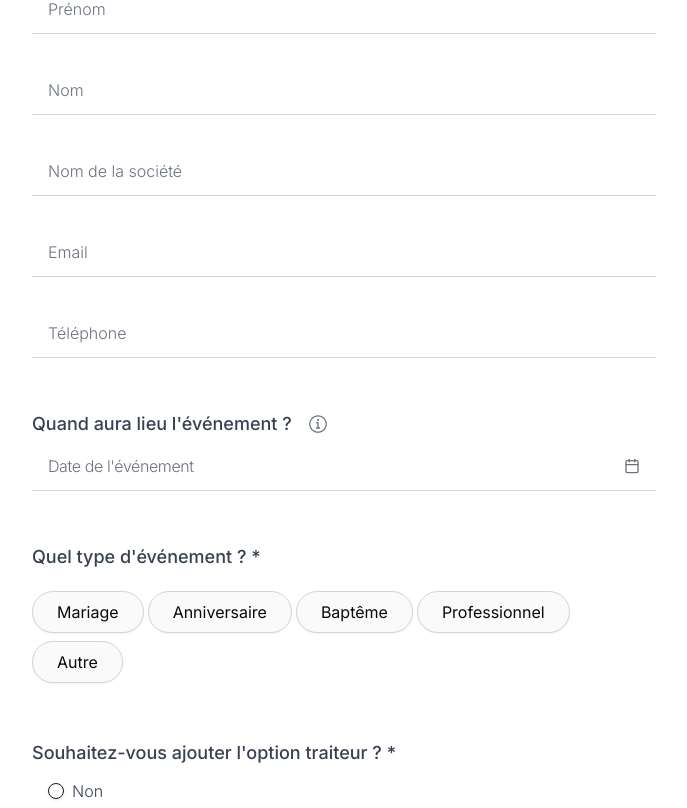
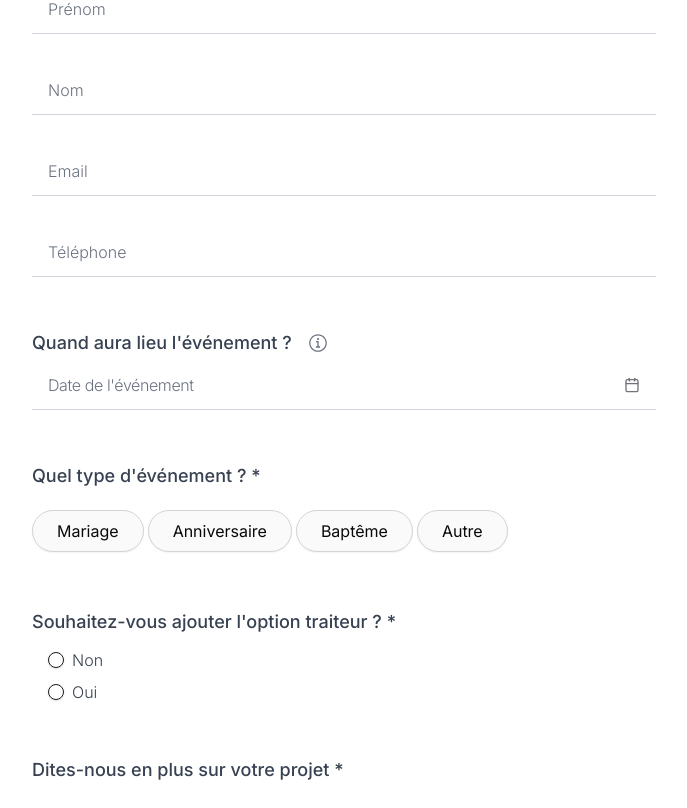
Before and after one commit to Void-Software-Inc/mg-evenementiel, a Next.js app: page /contact in a window 1280 px wide. Shown: the part 591-1399 px from the top of the page, without its empty margins (296-983 px from the left). Built offline with nearby package versions, Linux system fonts and the light colour scheme.

Commit message:
Removed all references to Corporate Events

```diff
--- a/src/app/contact/components/ContactForm.tsx
+++ b/src/app/contact/components/ContactForm.tsx
@@ -28,7 +28,6 @@ import {
   export interface FormData {
     prenom: string;
     nom: string;
-    societe: string;
     email: string;
     telephone: string;
     date?: DateRange | null;
@@ -38,7 +37,6 @@ import {
   const formSchema = z.object({
     prenom: z.string().min(2, "Veuillez renseignez votre prénom").max(50, "Limite de 50 caractères dépassée"),
     nom: z.string().min(2, "Veuillez renseignez votre nom").max(20, "Limite de 50 caractères dépassée"),
-    societe: z.string(),
     email: z.string().email("Adresse email invalide"),
     telephone: z.string().min(10, "Numéro de téléphone invalide").max(10, "Numéro de téléphone invalide").regex(/^\d{10}$/, "Le numéro de téléphone doit uniquement contenir des chiffres"),
     date: z.any().optional(),
@@ -65,7 +63,6 @@ import {
       defaultValues: {
         prenom: "",
         nom: "",
-        societe: "",
         email: "",
         telephone: "",
         date: undefined,
@@ -101,7 +98,6 @@ import {
           body: JSON.stringify({
             prenom: values.prenom,
             nom: values.nom,
-            societe: values.societe,
             email: values.email,
             telephone: values.telephone,
             date: date ? `${date.from ? format(date.from, 'dd LLL, y', { locale: fr }) : ''} - ${date.to ? format(date.to, 'dd LLL, y', { locale: fr }) : ''}` : "Aucune date sélectionnée",
@@ -171,19 +167,6 @@ import {
                 )}
               />
 
-            <FormField
-                control={form.control}
-                name="societe"
-                render={({ field }) => (
-                  <FormItem>
-                    <FormControl>
-                      <Input placeholder="Nom de la société" {...field} />
-                    </FormControl>
-                    <FormMessage className="text-left" />
-                  </FormItem>
-                )}
-              />
-
               <FormField
                 control={form.control}
                 name="email"
@@ -243,7 +226,6 @@ import {
                 <button type="button" className={getButtonClass('Mariage')} onClick={() => handleButtonClick('Mariage')}>Mariage</button>
                         <button type="button" className={getButtonClass('Anniversaire')} onClick={() => handleButtonClick('Anniversaire')}>Anniversaire</button>
                         <button type="button" className={getButtonClass('Baptême')} onClick={() => handleButtonClick('Baptême')}>Baptême</button>
-                        <button type="button" className={getButtonClass('Professionnel')} onClick={() => handleButtonClick('Professionnel')}>Professionnel</button>
                         <button type="button" className={getButtonClass('Autre')} onClick={() => handleButtonClick('Autre')}>Autre</button>
                 </div>
                 <FormMessage className="text-left" />
--- a/src/app/infos/components/Faq.tsx
+++ b/src/app/infos/components/Faq.tsx
@@ -13,7 +13,7 @@ export default function Faq() {
     const faqItems = [
         {
             question: "Quels types d'événements couvrez-vous ?",
-            answer: "Nous sommes spécialisés dans la location de matiériel pour les mariages, anniversaires, baptêmes, événements professionnels et autres occasions dans le même esprit."
+            answer: "Nous sommes spécialisés dans la location de matiériel pour les mariages, anniversaires, baptêmes, et autres occasions dans le même esprit."
         },
         {
             question: "Offrez-vous des services de livraison et d'installation pour les meubles et décorations ?",
--- a/src/app/realisations/components/FilterControls.tsx
+++ b/src/app/realisations/components/FilterControls.tsx
@@ -31,12 +31,12 @@ const FilterControls: React.FC<FilterControlsProps> = ({ initialFilters }) => {
 
   const imageRefs = useRef<(HTMLDivElement | null)[]>([]);
 
-  const types = ["Tout", "Mariage", "Baptême", "Anniversaire", "Traiteur", "Professionnel", "Autre"];
+  const types = ["Tout", "Mariage", "Baptême", "Anniversaire", "Traiteur", "Autre"];
 
   const staticImages: ImageData[] = [
     { src: "https://supabase.mge-dashboard.pro/storage/v1/object/public/mge-website-images/realisations/portrait/felix-manuel-almonte-ulloa-idJeiwIdZTo-unsplash_1_.webp", alt: "Portrait 1", isPortrait: true, type: "Mariage" },
     { src: "https://supabase.mge-dashboard.pro/storage/v1/object/public/mge-website-images/realisations/paysage/engin-akyurt-i3rFV6ULk-o-unsplash_1_.webp", alt: "Landscape 1", isPortrait: false, type: "Mariage" },
-    { src: "https://supabase.mge-dashboard.pro/storage/v1/object/public/mge-website-images/realisations/paysage/mitchell-lawler-tbaoryUol_E-unsplash-1.webp", alt: "Landscape 2", isPortrait: false, type: "Professionnel" },
+    { src: "https://supabase.mge-dashboard.pro/storage/v1/object/public/mge-website-images/realisations/paysage/mitchell-lawler-tbaoryUol_E-unsplash-1.webp", alt: "Landscape 2", isPortrait: false, type: "Anniversaire" },
     { src: "https://supabase.mge-dashboard.pro/storage/v1/object/public/mge-website-images/realisations/portrait/d-l-samuels-ZIRlju8VBXg-unsplash.webp", alt: "Portrait 2", isPortrait: true, type: "Baptême" },
     { src: "https://supabase.mge-dashboard.pro/storage/v1/object/public/mge-website-images/realisations/portrait/jeremy-wong-weddings-K8KiCHh4WU4-unsplash(1).webp", alt: "Portrait 3", isPortrait: true, type: "Mariage" },
     { src: "https://supabase.mge-dashboard.pro/storage/v1/object/public/mge-website-images/realisations/paysage/wedding-dreamz-pqkn1uIS6jY-unsplash_1_.webp", alt: "Landscape 3", isPortrait: false, type: "Mariage" },
```
